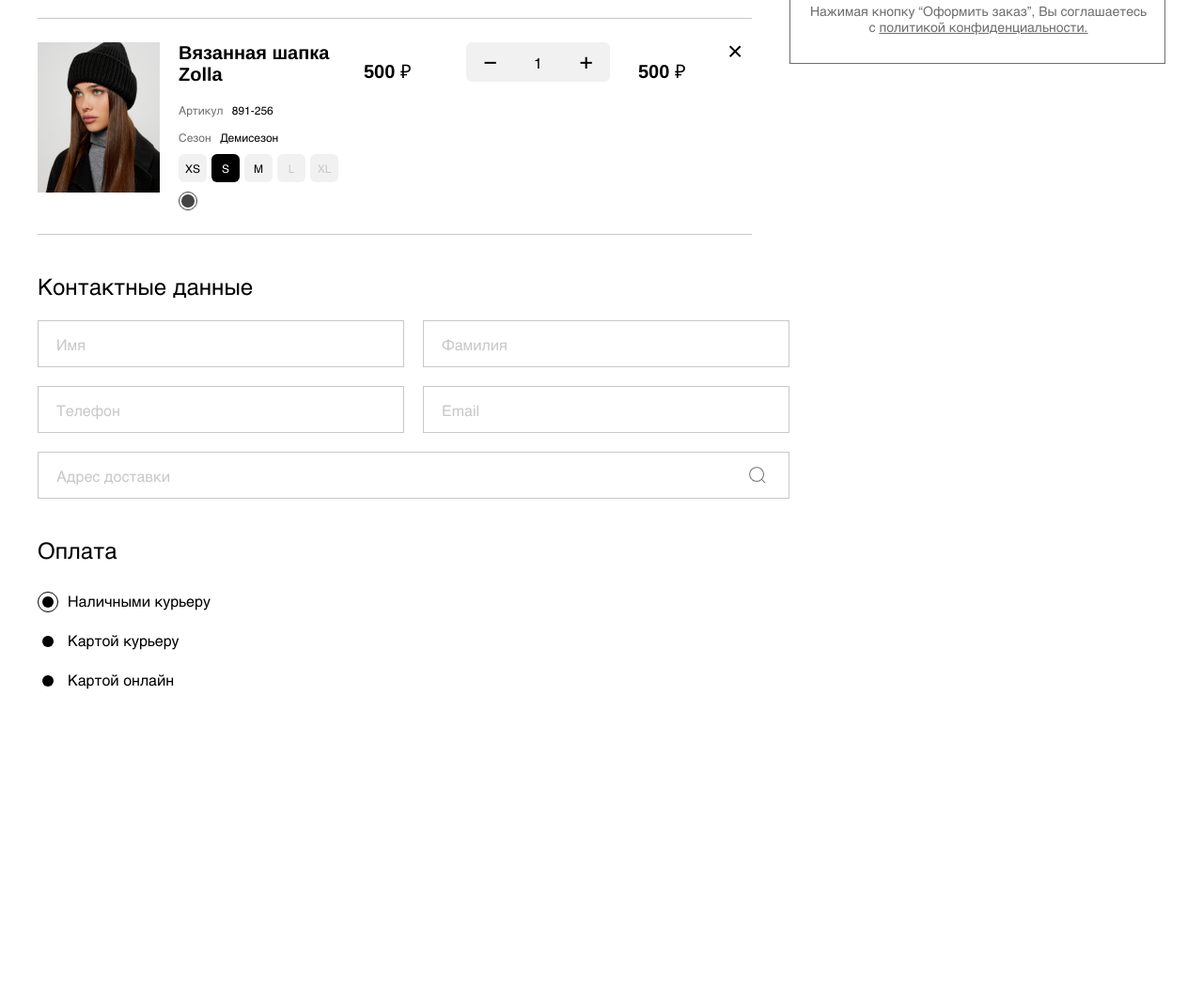
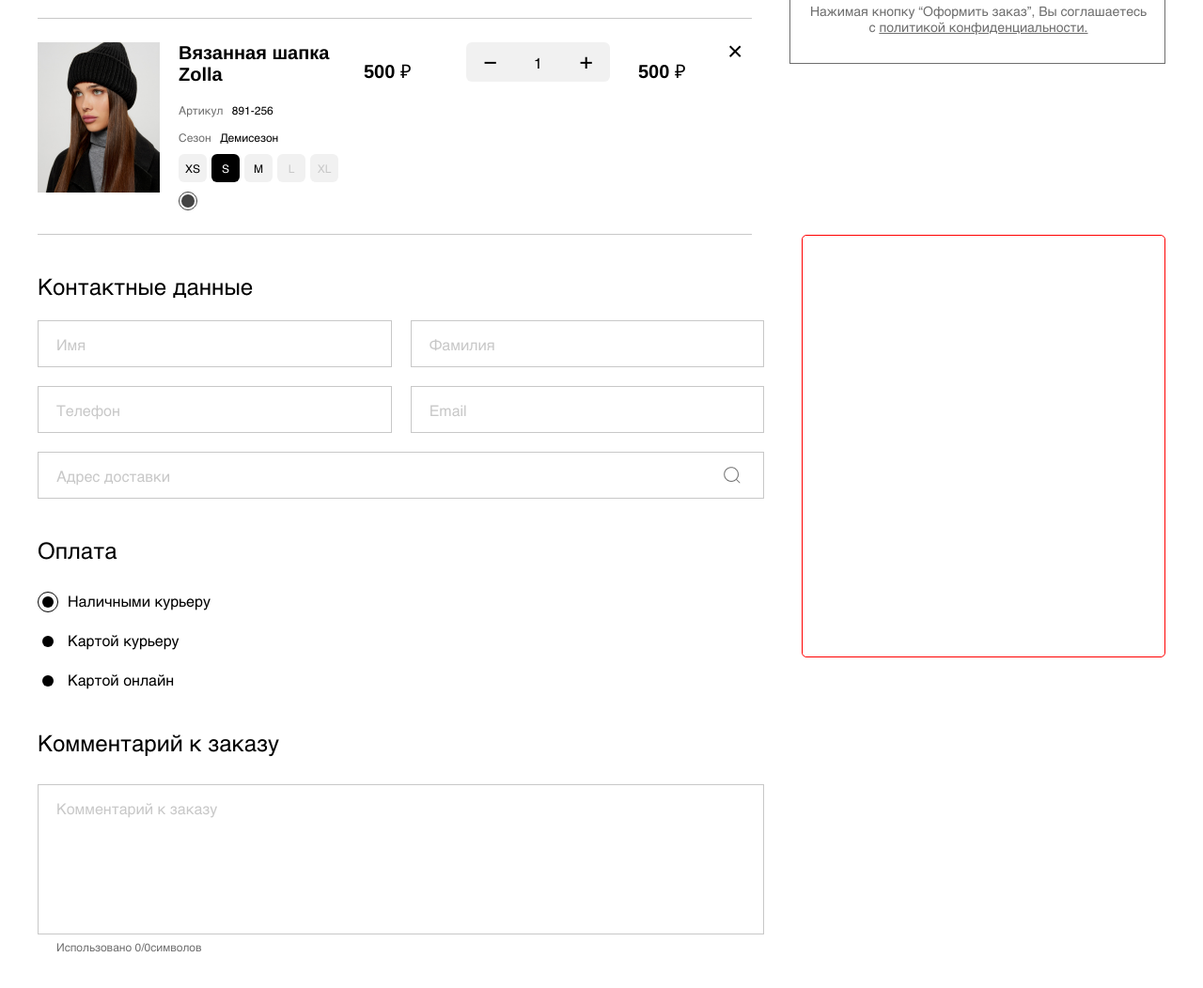
Before and after one commit to a-gran/order-5corners, a website: page index.html in a window 1280 px wide. Shown: the part 698-1750 px from the top of the page at 94% size. Before the commit the page ends 1654 px from the top, so only its background shows below. Drawn offline with Linux system fonts and the light colour scheme.

Commit message:
добавил поле комментариев и блок с яндекс-картой

```diff
--- a/index.html
+++ b/index.html
@@ -326,13 +326,20 @@
 					</label>
 				</div>
 			</div>
+
+			<h2 class="contacts-comment__header">Комментарий к заказу</h2>
+			<div class="contacts-comment__textarea">
+				<textarea class="contacts-comment__input" id="comment" type="text" name="comment"
+					maxlength="142"></textarea>
+				<label class="contacts-comment__label" for="comment">Комментарий к заказу</label>
+			</div>
+			<div class="contacts-comment__use-simbols">
+				Использовано 0/<span class="contacts-comment__count">0</span>символов
+			</div>
 		</form>
-	</div>
-
-	<div class="contacts-data__map">
-
-	</div>
-
+		<div class="contacts-data__map">
+			<iframe class="contacts-data__iframe-map" src="" frameborder="0"></iframe>
+		</div>
 	</div>
 
 	<script src="build/js/main.min.js"></script>
--- a/src/css/style.scss
+++ b/src/css/style.scss
@@ -630,7 +630,15 @@ body {
 .contacts-data {
 	display: grid;
 	grid-template-columns: 2fr 1fr;
-	margin-bottom: 200px;
+	column-gap: 2.5rem;
+	margin-bottom: 5rem;
+}
+
+.contacts-data__form-profile {
+	display: grid;
+	grid-template-columns: repeat(2, 1fr);
+	grid-column-gap: 1.25rem;
+	grid-row-gap: 1.25rem;
 }
 
 .contacts-data__header {
@@ -639,15 +647,11 @@ body {
 	margin-bottom: 1.35rem;
 }
 
-.user-box {
-	position: relative;
-}
-
 .user-box__input {
 	width: 100%;
 	padding: 15px 0;
 	font-size: $reg16;
-	color: $grey1;
+	color: $black;
 	border: 1px solid $grey2;
 	outline: none;
 	background: transparent;
@@ -662,11 +666,15 @@ body {
 	font-size: $reg16;
 	color: $grey2;
 	pointer-events: none;
-	transition: .5s;
+	transition: 0.3s;
 }
 
 .user-box__input:focus {
 	padding-left: 1.25rem;
+}
+
+.user-box {
+	position: relative;
 }
 
 .user-box input:focus ~ label,
@@ -679,16 +687,8 @@ body {
 	padding: 0 3px;
 }
 
-.contacts-data__form-profile {
-	display: grid;
-	grid-template-columns: repeat(2, 1fr);
-	grid-column-gap: 1.25rem;
-	grid-row-gap: 1.25rem;
-}
-
 .user-box__search {
-	grid-column-start: 1;
-	grid-column-end: 3;
+	grid-column: span 2;
 	position: relative;
 }
 
@@ -699,8 +699,23 @@ body {
 	right: 1.5rem;
 }
 
+// payment
+.contacts-payment__header,
+.contacts-comment__header {
+	margin-bottom: 1.875rem;
+	font-weight: $normal;
+}
+
 .contacts-payment__header {
 	margin-top: 2.5rem;
+}
+
+.contacts-comment__header {
+	margin-top: 1.25rem;
+}
+
+.contacts-comment__header {
+	margin-top: 1.25rem;
 	margin-bottom: 1.875rem;
 	font-weight: $normal;
 }
@@ -710,7 +725,10 @@ body {
 	align-items: flex-start;
 }
 
-// payment
+.contacts-payment__wrap {
+	flex-direction: row-reverse;
+	margin-bottom: 1.25rem;
+}
 
 .contacts-payment__label {
 	width: 1.375rem;
@@ -722,7 +740,6 @@ body {
 	cursor: pointer;
 	transition: 0.3s;
 	margin-right: 0.625rem;
-	margin-bottom: 1.25rem;
 }
 
 .contacts-payment__сircle {
@@ -740,6 +757,69 @@ body {
 	border: 1px solid $black;
 }
 
-.contacts-payment__wrap {
-	flex-direction: row-reverse;
+// comment
+.contacts-comment__textarea {
+	font-size: $reg12;
+	position: relative;
 }
+
+.contacts-comment__input {
+	width: 100%;
+	height: 10rem;
+	padding: 15px 0;
+	font-size: $reg16;
+	color: $black;
+	border: 1px solid $grey2;
+	outline: none;
+	position: relative;
+	transition: 0.3s;
+	resize: none;
+}
+
+.contacts-comment__input::placeholder {
+	padding-left: 1.25rem;
+	padding-top: 1rem;
+	transition: 0.3s;
+}
+
+.contacts-comment__input:focus {
+	outline: none;
+	padding-left: 1.25rem;
+	transition: 0.3s;
+}
+
+.contacts-comment__label {
+	position: absolute;
+	top: 4px;
+	left: 20px;
+	padding: 0.75rem 0;
+	font-size: $reg16;
+	color: $grey2;
+	pointer-events: none;
+	transition: 0.3s;
+}
+
+.contacts-comment__input:focus ~ label {
+	top: -8px;
+	left: 20px;
+	color: $grey2;
+	font-size: $reg12;
+	background: $white;
+	padding: 0 3px;
+	transition: 0.3s;
+}
+
+.contacts-comment__use-simbols {
+	font-size: $reg12;
+	color: $grey1;
+	padding-left: 1.25rem;
+	padding-top: 0.25rem;
+}
+
+// map
+.contacts-data__iframe-map {
+	width: 100%;
+	height: 450px;
+	border-radius: 5px;
+	border: 1px solid red;
+}
--- a/src/js/script.js
+++ b/src/js/script.js
@@ -1,6 +1,13 @@
-//const contactsDataInput = document.querySelector('.contacts-data__input')
-////console.log('contactsDataInput', contactsDataInput)
-//const contactsDataName = document.querySelector('.contacts-data__name')
-////console.log('contactsDataName', contactsDataName)
+// счетчик символов textarea
+window.addEventListener('DOMContentLoaded', () => {
+	const textarea = document.querySelector(".contacts-comment__input")
+	const count = document.querySelector(".contacts-comment__count")
 
-//contactsDataInput.addEventListener('onfocus', showFieldTitle)
+	function countLetters() {
+		const text = textarea.value
+		const textlength = textarea.value.length
+		count.innerText = `${textlength}`
+	}
+
+	textarea.addEventListener('keyup', countLetters)
+})
```
Also changed, not shown: build/css/style.min.css, build/js/main.min.js, 1 other file.
